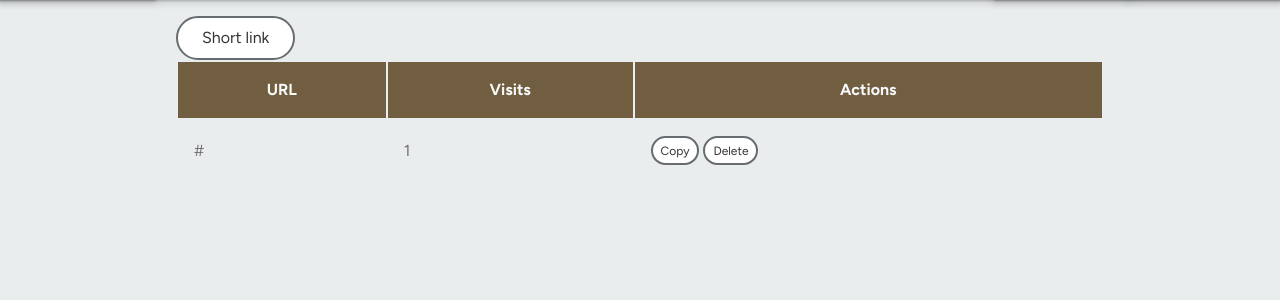
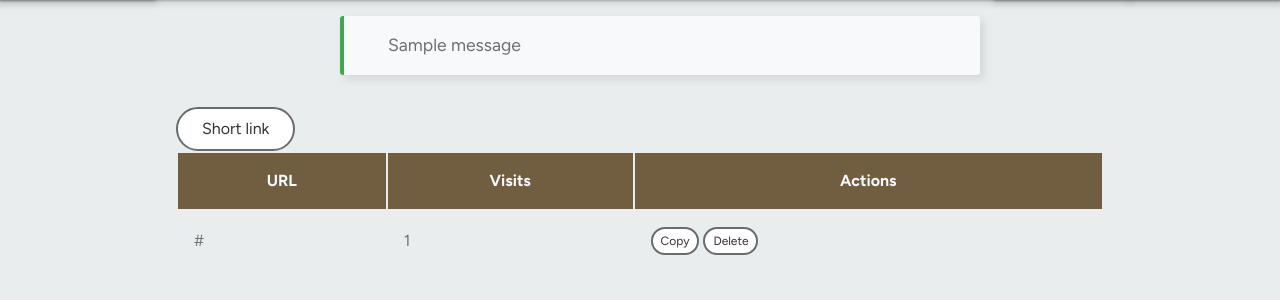
Before and after one commit to cveligkos/url-shortener, a Django app: page /links/ in a window 1280 px wide. Shown: the part 54-354 px from the top of the page. Run offline with Django 4.2, Linux system fonts and the light colour scheme; tables that the repository leaves empty hold one stand-in row (values such as "Sample post"); one stand-in notice (Sample message) is shown; some libraries are stand-ins or nearby versions.

Commit message:
Add dismissible messages

```diff
--- a/static/css/style.css
+++ b/static/css/style.css
@@ -173,7 +173,8 @@ input {
   color: inherit;
 }
 
-input[type="text"] {
+input[type="text"],
+input[type="password"] {
   margin: 0.5rem 0;
   padding: 0.5rem 1rem;
   font-size: 1.5rem;
@@ -274,3 +275,96 @@ tr:nth-of-type(2n) {
     text-transform: capitalize;
   }
 }
+
+.message-list {
+  display: flex;
+  flex-direction: column;
+  align-items: center;
+  margin: 1rem 0rem;
+  gap: 0.7rem;
+}
+
+.message {
+  display: flex;
+  flex-direction: row;
+  align-items: center;
+  gap: 1rem;
+
+  font-size: 1.1rem;
+  background-color: var(--mist-white);
+  width: 40rem;
+  padding: 1rem 1rem 1rem 2rem;
+  position: relative;
+  border-radius: 0.2rem;
+  box-shadow: 4px 4px 10px hsl(0 0% 0% / 0.1);
+}
+
+.message::before {
+  content: "";
+  position: absolute;
+  top: 0;
+  left: 0;
+  width: 0.25rem;
+  height: 100%;
+  border-top-left-radius: 0.2rem;
+  border-bottom-left-radius: 0.2rem;
+}
+
+.message__icon {
+  flex-shrink: 0;
+}
+
+.message__text {
+  flex: 1;
+}
+
+.message__dismiss {
+  background-color: inherit;
+  border: none;
+  cursor: pointer;
+}
+
+.message__dismiss:hover path {
+  transition: all 150ms;
+}
+
+.message__dismiss:hover path {
+  fill: var(--airship-metal);
+}
+
+.message__icon svg {
+  width: 2rem;
+  height: 2rem;
+}
+
+.message--info::before {
+  background-color: var(--vivi-blue);
+}
+
+.message--info .message__icon path {
+  fill: var(--vivi-blue);
+}
+
+.message--success::before {
+  background-color: var(--magic-green);
+}
+
+.message--success .message__icon path {
+  fill: var(--magic-green);
+}
+
+.message--warning::before {
+  background-color: var(--chocobo-footprint);
+}
+
+.message--warning .message__icon path {
+  fill: var(--chocobo-footprint);
+}
+
+.message--error::before {
+  background-color: var(--garnet-red);
+}
+
+.message--error .message__icon path {
+  fill: var(--garnet-red);
+}
--- a/templates/base.html
+++ b/templates/base.html
@@ -1,18 +1,29 @@
-{% load static %} {% load django_htmx %}
+{% load static %}
+{% load django_htmx %}
 <!DOCTYPE html>
 <html lang="en">
+
     <head>
         <meta charset="UTF-8" />
         <meta name="viewport" content="width=device-width, initial-scale=1.0" />
-        <title>{% block title %}URL Shortener{% endblock %}</title>
+        <meta name="description" content="A URL shortener written in Django">
+        <title>
+            {% block title %}URL Shortener{% endblock %}
+        </title>
         <link rel="stylesheet" href="{% static 'css/style.css' %}" />
         <script src="{% static 'js/htmx.min-1.9.4.js' %}" defer></script>
         <script src="{% static 'js/alpine-clipboard.js' %}" defer></script>
         <script src="{% static 'js/alpinejs.min-3.12.3.js' %}" defer></script>
         {% django_htmx_script %}
     </head>
+
     <body>
         {% include 'includes/_navbar.html' %}
-        <main class="main-content">{% block 'content' %} {% endblock %}</main>
+        {% include 'includes/_messages.html' %}
+
+        <main class="main-content">
+            {% block 'content' %}{% endblock %}
+        </main>
     </body>
+
 </html>
--- /dev/null
+++ b/templates/includes/_messages.html
@@ -0,0 +1,29 @@
+{% if messages %}
+    <ul class="message-list">
+        {% for message in messages %}
+            <li {% if message.tags %}class="message {% for tag in message.tags.split %}message--{{ tag }}{% endfor %}
+                "
+                {% endif %}
+                x-data="{showMessage: true}"
+                x-show="showMessage">
+
+                <div class="message__icon">
+                    {% if message.level == DEFAULT_MESSAGE_LEVELS.INFO %}
+                        {% include 'icons/info-circle.svg' %}
+                    {% elif message.level == DEFAULT_MESSAGE_LEVELS.SUCCESS %}
+                        {% include 'icons/tick-circle.svg' %}
+                    {% elif message.level == DEFAULT_MESSAGE_LEVELS.WARNING %}
+                        {% include 'icons/warning-2.svg' %}
+                    {% elif message.level == DEFAULT_MESSAGE_LEVELS.ERROR %}
+                        {% include 'icons/danger.svg' %}
+                    {% endif %}
+                </div>
+
+                <div class="message__text">{{ message }}</div>
+
+                <button class="message__dismiss" @click="showMessage = false">{% include 'icons/close-circle.svg' %}</button>
+            </li>
+
+        {% endfor %}
+    </ul>
+{% endif %}
```
